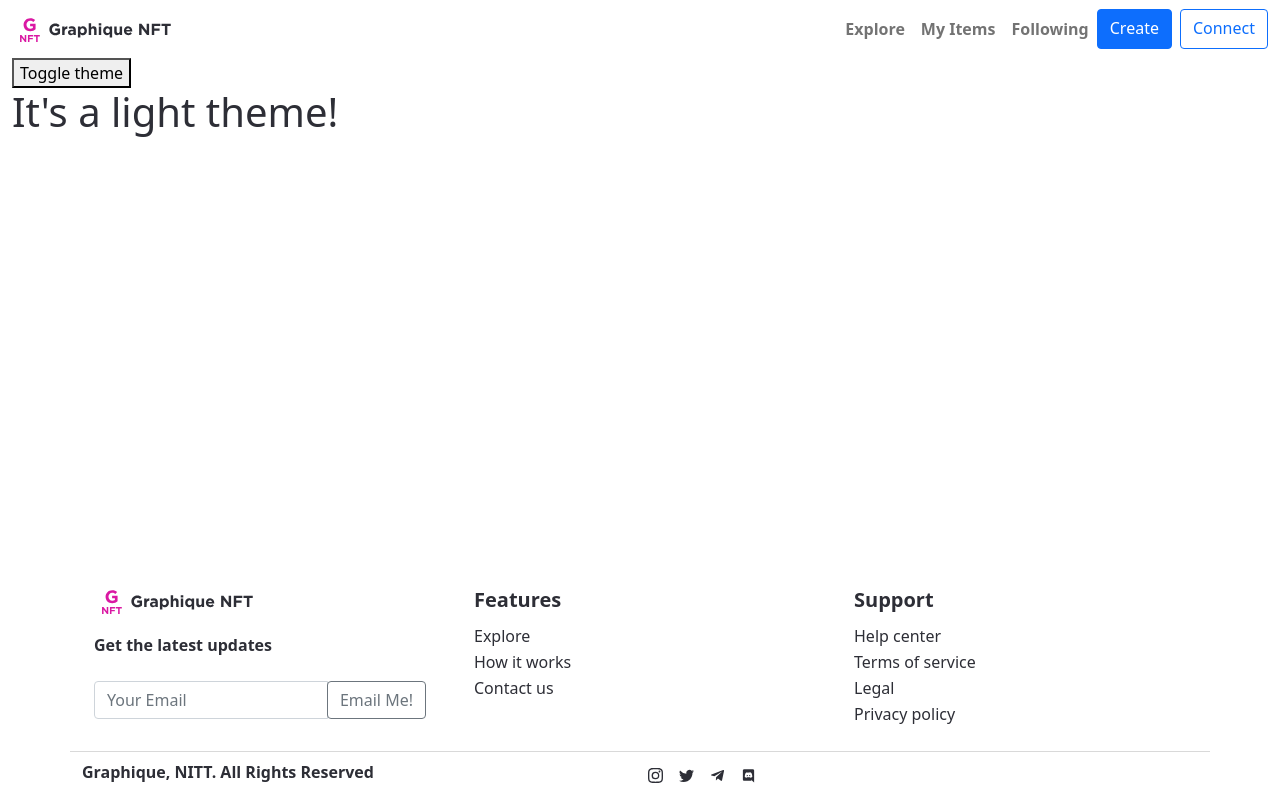
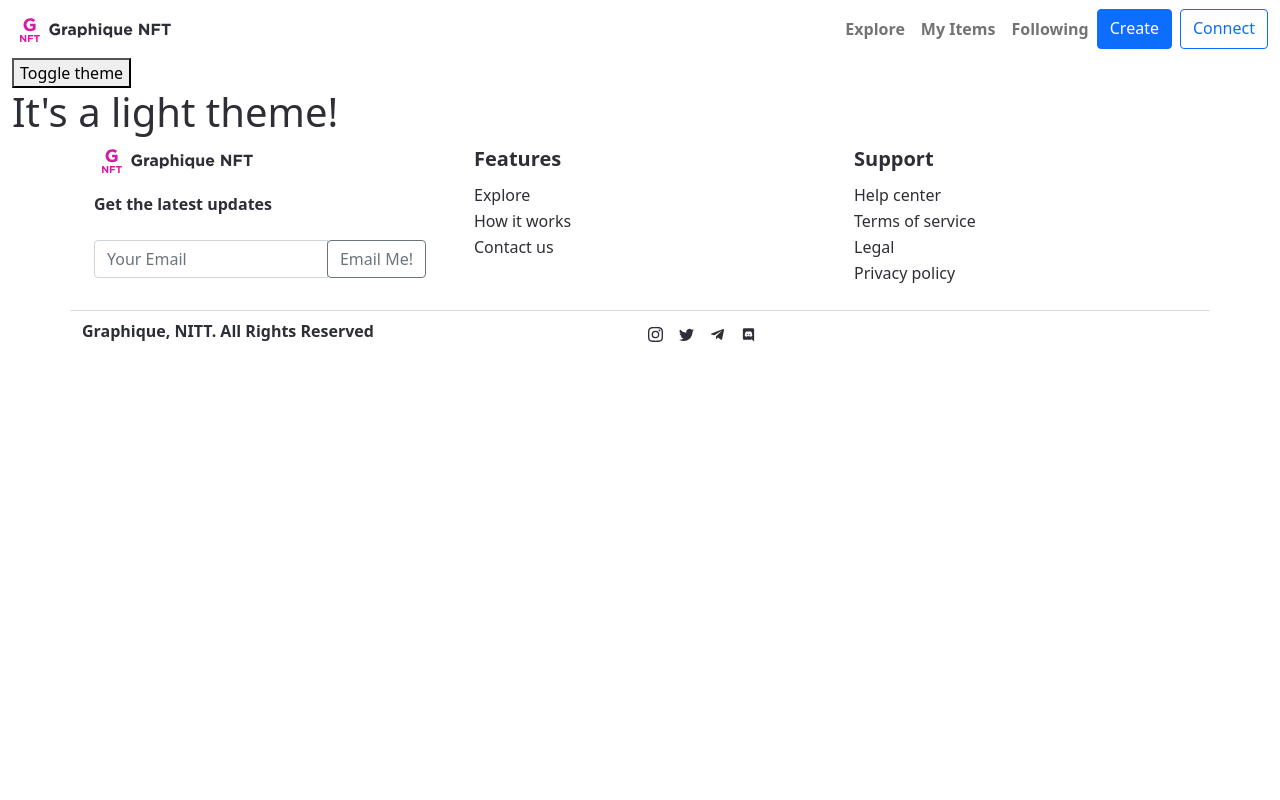
Before and after one commit to roshie/graphique-nft, a React (Create React App) app: page / in a window 1280 px wide. Built offline with nearby package versions, Linux system fonts and the light colour scheme.

Commit message:
removed fixed bottom

```diff
--- a/src/components/Footer.jsx
+++ b/src/components/Footer.jsx
@@ -6,7 +6,7 @@ import { RiDiscordFill } from "react-icons/ri";
 
 export default function Footer() {
   return (
-    <div className="container fixed-bottom">
+    <div className="container">
       <footer>
         <div className="row">
           <div className="col-12 col-md px-4">
@@ -49,7 +49,7 @@ export default function Footer() {
               <li className="para-1">Privacy policy</li>
             </ul>
           </div>
-          <div class="dropdown-divider"></div>
+          <div className="dropdown-divider"></div>
           <div className="row">
             <div className="col-md-6 col-12">
               <p style={{ fontWeight: "600" }}>
```
